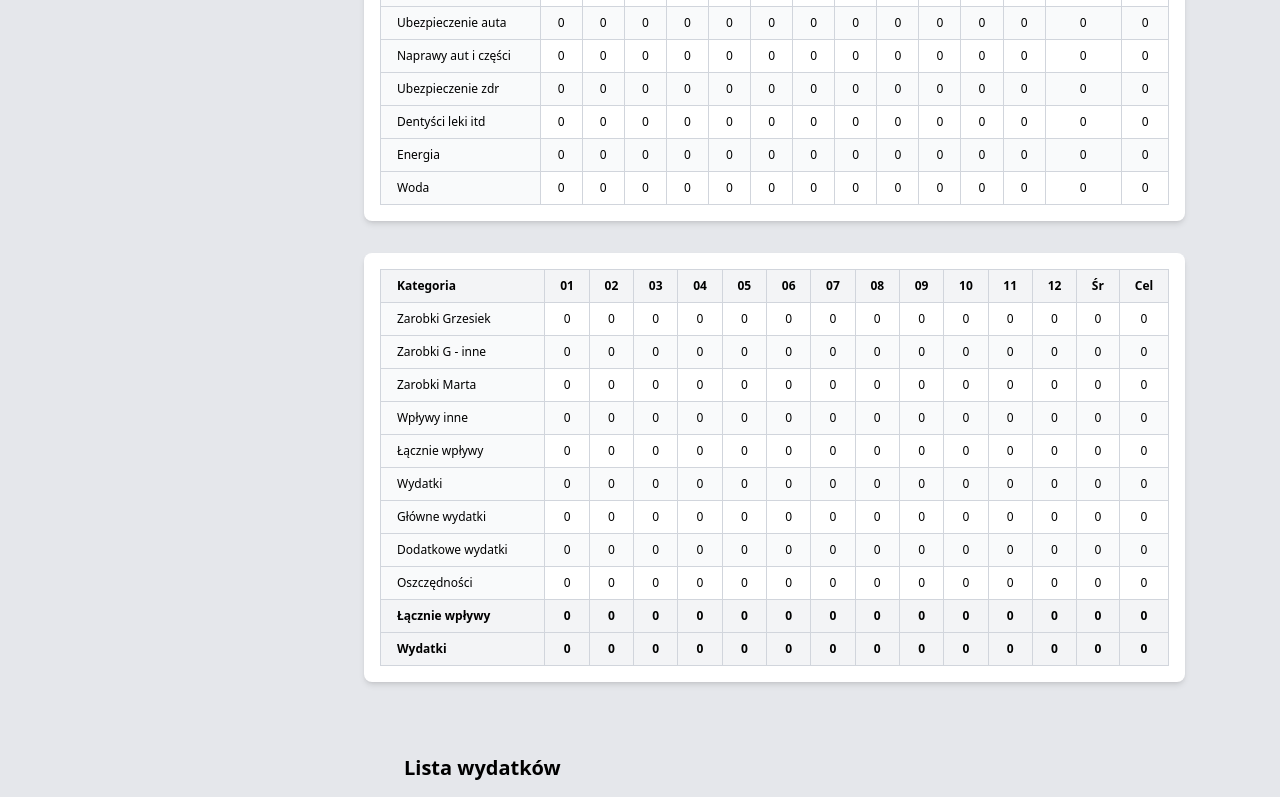
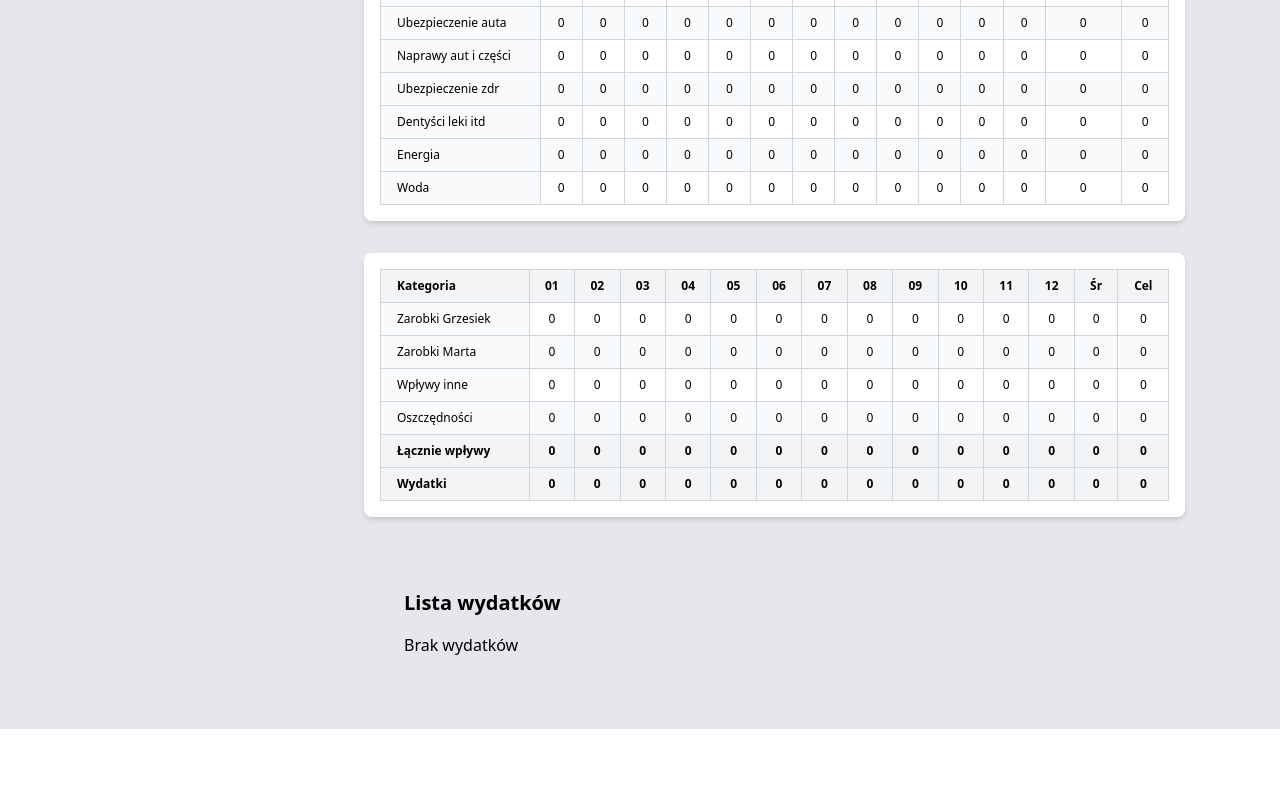
Before and after one commit to oleksaGrzegorz/budget-app, a React (Vite) app: page / in a window 1280 px wide. Shown: the part 432-1229 px from the top of the page. After the commit the page ends 1161 px from the top, so only its background shows below. Built offline with nearby package versions, Linux system fonts and the light colour scheme.

Commit message:
refactor: remove unused labels

```diff
--- a/src/data/budgetSummaryLabels.ts
+++ b/src/data/budgetSummaryLabels.ts
@@ -1,11 +1,6 @@
 export const budgetSummaryLabels = [
   "Zarobki Grzesiek",
-  "Zarobki G - inne",
   "Zarobki Marta",
   "Wpływy inne",
-  "Łącznie wpływy",
-  "Wydatki",
-  "Główne wydatki",
-  "Dodatkowe wydatki",
   "Oszczędności",
 ];
```
